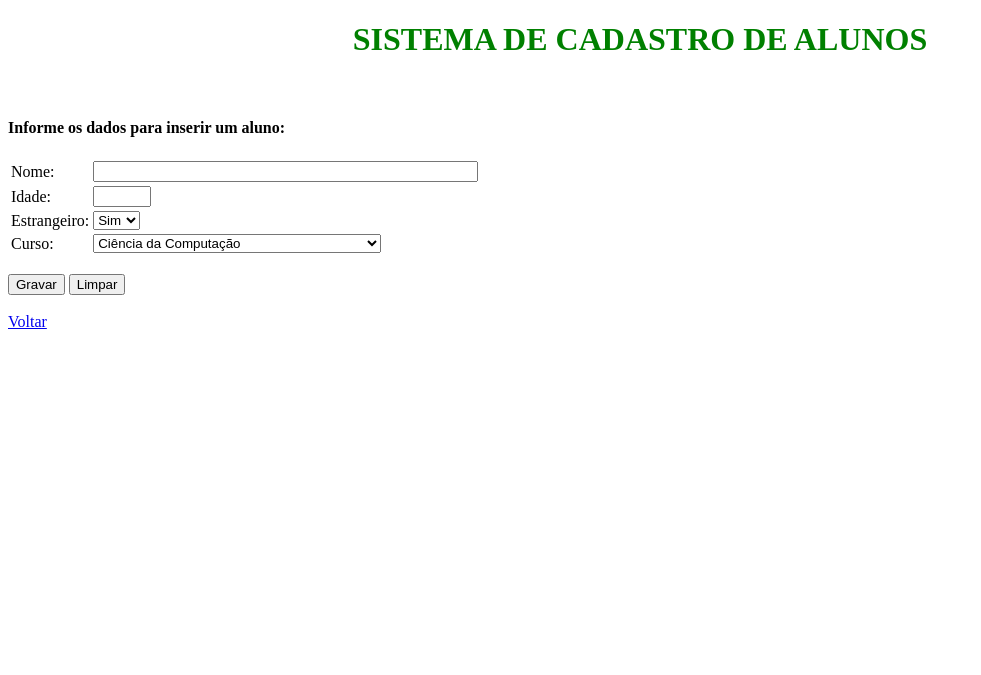
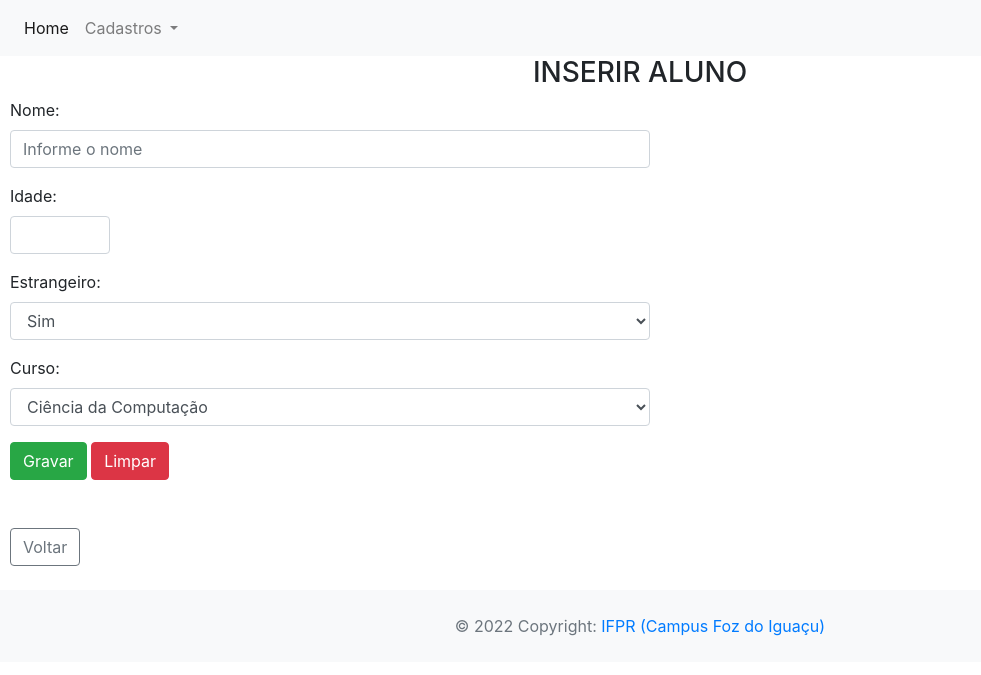
Before and after one commit to ddomenicoifpr/lingProgWeb2022, a PHP site: page /alunos_inc.php in a window 1280 px wide. Shown: the top 675 px of the page, without its empty margins (0-981 px from the left). Run offline with PHP 8.4, Linux system fonts and the light colour scheme; data comes from the database, SQL or seed files in the repository; some libraries are stand-ins or nearby versions.

Commit message:
Aplicação aula 01/11/2022

```diff
--- a/php/cad_alunos_aula/alunos_del_exec.php
+++ b/php/cad_alunos_aula/alunos_del_exec.php
@@ -13,7 +13,7 @@ if($aluno != null) {
     $alunoCont->excluir($aluno);
 
     //Retornar para a página inicial
-    header("location: index.php");
+    header("location: alunos_listar.php");
 
 } else {
     echo "O aluno de ID ".$idAluno." não existe.";
--- a/php/cad_alunos_aula/alunos_inc.php
+++ b/php/cad_alunos_aula/alunos_inc.php
@@ -8,56 +8,50 @@ include_once("view/curso_html.php");
 <!DOCTYPE html>
 <html lang="en">
 <head>
-    <meta charset="UTF-8">
-    <meta http-equiv="X-UA-Compatible" content="IE=edge">
-    <meta name="viewport" content="width=device-width, initial-scale=1.0">
-    <title>SISTEMA DE CADASTRO DE ALUNOS</title>
+    <?php include_once("bootstrap/head.php"); ?>
 </head>
 <body>
-    <center><h1 style="color: green;">SISTEMA DE CADASTRO DE ALUNOS</h1></center>
+    <?php include_once("bootstrap/menu.php"); ?>
 
-    <br><h4>Informe os dados para inserir um aluno:</h4>
+    <h3 class="text-center">INSERIR ALUNO</h3>
 
+    <div style="max-width: 50%; margin-left: 10px;">
         <form name="frmCadastroAlunos" method="POST" action="alunos_inc_exec.php">
-        <table>
-            <tr>
-                <td> <span>Nome:</span> </td>
-                <td> <input type="text" name="nome_aluno" size="45" maxlength="70" /> </td>
-            </tr>
-            <tr>
-                <td> <span>Idade:</span> </td>
-                <td> <input type="number" name="idade_aluno" style="width: 50px;"/> </td>
-            </tr>
-
-            <tr>
-                <td> <span>Estrangeiro:</span> </td>
-                <td>
-                    <select name="estrangeiro_aluno">
+            <div class="form-group">
+                <label for="txtNome">Nome:</label>
+                <input class="form-control" type="text" id="txtNome" name="nome_aluno"
+                    size="45" maxlength="70" placeholder="Informe o nome" />
+            </div>
+            <div class="form-group">
+                <label for="txtIdade">Idade:</label>
+                <input class="form-control" type="number" id="txtIdade" name="idade_aluno"
+                    style="width: 100px;"/>
+            </div>
+            <div class="form-group">
+                <label for="somEst">Estrangeiro:</label>
+                <select class="form-control" id="somEst" name="estrangeiro_aluno">
                     <option value="S">Sim</option>
                     <option value="N">Não</option>
                 </select>
-                </td>
-            </tr>
-
-            <tr>
-                <td> <span>Curso:</span> </td>
-                <td>
+            </div>
+            <div class="form-group">
+                <label for="somCurso">Curso:</label>
                 <?php
                     $cursoCont = new CursoController();
                     $cursos = $cursoCont->listar();
 
-                        CursoHTML::desenhaSelect($cursos, "curso_aluno");
+                    CursoHTML::desenhaSelect($cursos, "curso_aluno", "somCurso");
                 ?>
-                </td>
-            </tr>
-        </table>
+            </div>
 
-        <br>
-        <button type="submit">Gravar</button>
-        <button type="reset">Limpar</button>
+            <button type="submit" class="btn btn-success">Gravar</button>
+            <button type="reset" class="btn btn-danger">Limpar</button>
         </form>
 
-    <br>
-    <a href="index.php">Voltar</a>
+        <br><br>
+        <a class="btn btn-outline-secondary" href="alunos_listar.php">Voltar</a>
+    </div>
+
+    <?php include_once("bootstrap/footer.php"); ?>
 </body>
 </html>
--- a/php/cad_alunos_aula/alunos_inc_exec.php
+++ b/php/cad_alunos_aula/alunos_inc_exec.php
@@ -25,6 +25,6 @@ $alunoCont = new AlunoController();
 $alunoCont->salvar($aluno);
 
 //Redireciona para o início
-header("location: index.php");
+header("location: alunos_listar.php");
 
 ?>
--- /dev/null
+++ b/php/cad_alunos_aula/bootstrap/footer.php
@@ -0,0 +1,21 @@
+<?php
+#Inclui o rodapé nas páginas do sistema
+
+echo '<br>';
+echo '<!-- Footer -->';
+echo '<footer class="text-center text-lg-start bg-light text-muted">';
+echo '<!-- Copyright -->';
+echo '<div class="text-center p-4">';
+echo '© 2022 Copyright: ';
+echo '<a class="text-reset fw-bold" href="https://foz.ifpr.edu.br" target="blank">IFPR (Campus Foz do Iguaçu)</a>';
+echo '</div>';
+echo '</footer>';
+
+
+echo '<!-- JavaScript (Opcional) -->';
+echo '<!-- jQuery primeiro, depois Popper.js, depois Bootstrap JS -->';
+echo '<script src="https://code.jquery.com/jquery-3.3.1.slim.min.js" integrity="sha384-q8i/X+965DzO0rT7abK41JStQIAqVgRVzpbzo5smXKp4YfRvH+8abtTE1Pi6jizo" crossorigin="anonymous"></script>';
+echo '<script src="https://cdnjs.cloudflare.com/ajax/libs/popper.js/1.14.3/umd/popper.min.js" integrity="sha384-ZMP7rVo3mIykV+2+9J3UJ46jBk0WLaUAdn689aCwoqbBJiSnjAK/l8WvCWPIPm49" crossorigin="anonymous"></script>';
+echo '<script src="https://stackpath.bootstrapcdn.com/bootstrap/4.1.3/js/bootstrap.min.js" integrity="sha384-ChfqqxuZUCnJSK3+MXmPNIyE6ZbWh2IMqE241rYiqJxyMiZ6OW/JmZQ5stwEULTy" crossorigin="anonymous"></script>';
+
+?>
--- /dev/null
+++ b/php/cad_alunos_aula/bootstrap/head.php
@@ -0,0 +1,12 @@
+<?php
+#Arquivo para incluir o head nas páginas do sistema
+
+echo '    <!-- Meta tags Obrigatórias -->';
+echo '    <meta charset="utf-8">';
+echo '    <meta name="viewport" content="width=device-width, initial-scale=1, shrink-to-fit=no">';
+
+echo '    <!-- Bootstrap CSS -->';
+echo '    <link rel="stylesheet" href="https://stackpath.bootstrapcdn.com/bootstrap/4.1.3/css/bootstrap.min.css" integrity="sha384-MCw98/SFnGE8fJT3GXwEOngsV7Zt27NXFoaoApmYm81iuXoPkFOJwJ8ERdknLPMO" crossorigin="anonymous">';
+
+echo '    <title>SISTEMA ACADÊMICO</title>';
+?>
--- /dev/null
+++ b/php/cad_alunos_aula/bootstrap/menu.php
@@ -0,0 +1,28 @@
+<?php
+#Inclui o menu da aplicação nas páginas
+
+echo '
+<nav class="navbar navbar-expand-lg navbar-light bg-light">
+    <div class="collapse navbar-collapse" id="conteudoNavbarSuportado">
+        <ul class="navbar-nav mr-auto">
+            <li class="nav-item active">
+                <a class="nav-link" href="index.php">Home <span class="sr-only">(página
+                atual)</span></a>
+            </li>
+            <li class="nav-item dropdown">
+                <a class="nav-link dropdown-toggle" href="#" id="navbarDropdown"
+                role="button" data-toggle="dropdown" aria-haspopup="true" aria-
+                expanded="false">
+                Cadastros
+                </a>
+                <div class="dropdown-menu" aria-labelledby="navbarDropdown">
+                    <a class="dropdown-item" href="alunos_listar.php">Alunos</a>
+                    <a class="dropdown-item" href="#">Turmas</a>
+                </div>
+            </li>
+        </ul>
+    </div>
+</nav>
+
+';
+?>
--- a/php/cad_alunos_aula/dao/aluno_dao.php
+++ b/php/cad_alunos_aula/dao/aluno_dao.php
@@ -30,7 +30,8 @@ class AlunoDAO {
     public function list() {
         $conn = conectar_db();
 
-        $sql = AlunoDAO::SQL_ALUNO;
+        $sql = AlunoDAO::SQL_ALUNO .
+                " ORDER BY a.nome";
         $stm = $conn->prepare($sql);
         $stm->execute();
         $result = $stm->fetchAll();
--- a/php/cad_alunos_aula/view/aluno_html.php
+++ b/php/cad_alunos_aula/view/aluno_html.php
@@ -4,15 +4,15 @@
 class AlunoHTML {
 
     public static function desenhaTabela($alunos) {
-        echo "<table border='1'>";
+        echo "<table class='table table-striped table-bordered'>";
 
         echo "<thead>";
         echo "<th scope='col'>Nome</th>";
         echo "<th scope='col'>Idade</th>";
         echo "<th scope='col'>Estrangeiro</th>";
         echo "<th scope='col'>Curso</th>";
-        echo "<th scope='col'></th>";
-        echo "<th scope='col'></th>";
+        echo "<th scope='col'>Alterar</th>";
+        echo "<th scope='col'>Excluir</th>";
         echo "</thead>";
 
         echo "<tbody>";
--- a/php/cad_alunos_aula/view/curso_html.php
+++ b/php/cad_alunos_aula/view/curso_html.php
@@ -3,8 +3,8 @@
 
 class CursoHTML {
 
-    public static function desenhaSelect($cursos, $name) {
-        echo "<select name='". $name ."'>";
+    public static function desenhaSelect($cursos, $name, $id) {
+        echo "<select class='form-control' name='". $name ."' id='". $id ."'>";
 
         foreach($cursos as $curso):
             echo "<option value='" .$curso->getIdCurso(). "'>".
```
Also changed, not shown: php/cad_alunos_aula/alunos_listar.php (added, +39 -0 lines), php/cad_alunos_aula/index.php (+20 -25 lines). Lines whose indentation alone changed are shown as unchanged.
